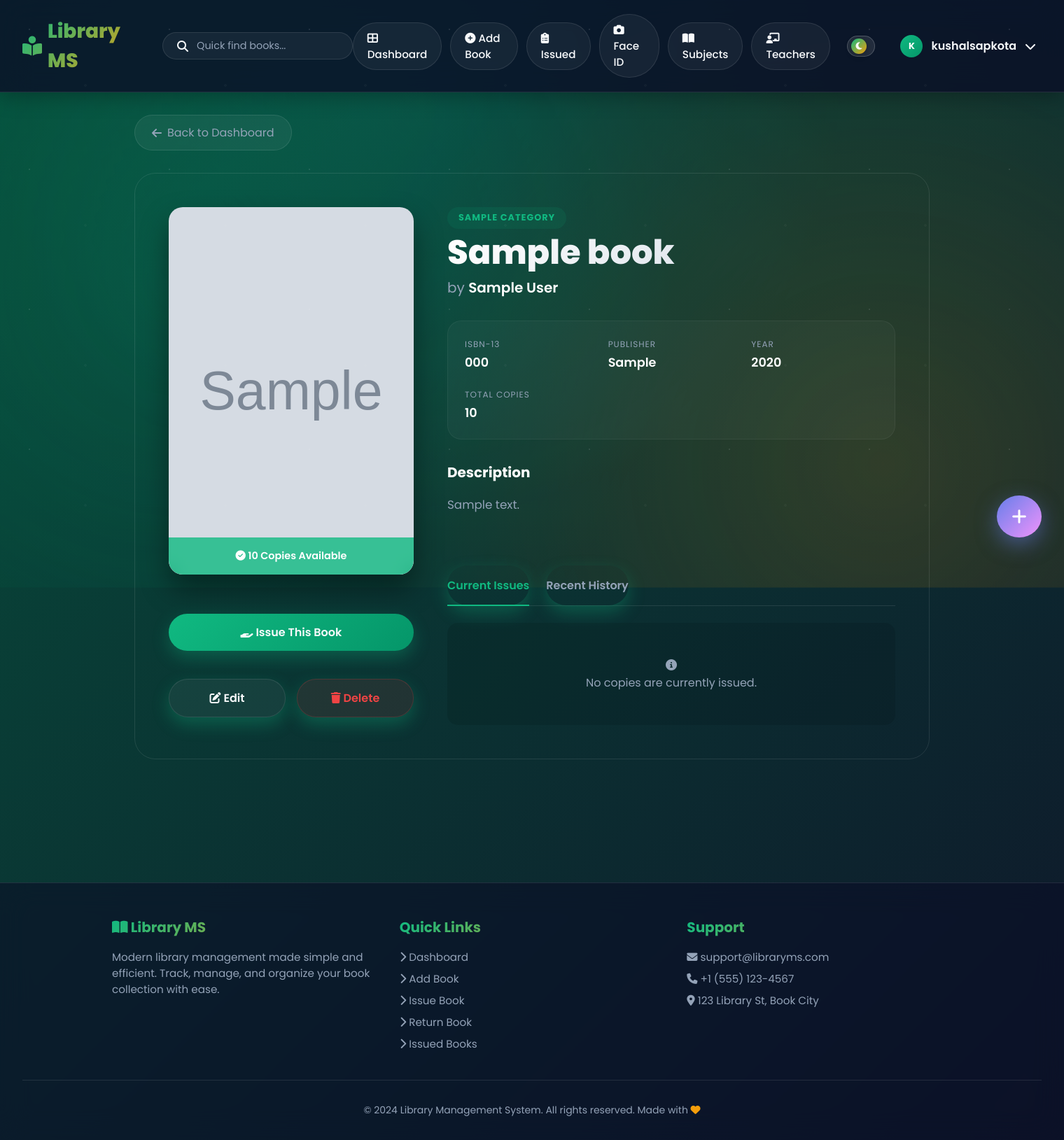
After one commit to kushal867/library, a Django app: page /home/book/1/ in a window 1520 px wide. The commit adds this page. Shown: the whole page at 70% size. Run offline with Django 5.2, Linux system fonts and the light colour scheme; a user stored in the database is signed in; data comes from the database, SQL or seed files in the repository; both versions use the stored data as it was after the commit; tables that the repository leaves empty hold one stand-in row (values such as "Sample post"); grey boxes marked "Sample" are stand-in pictures.

Commit message:
updated in the templates

```diff
--- a/home/templates/base.html
+++ b/home/templates/base.html
@@ -483,7 +483,7 @@
             }
 
             searchTimeout = setTimeout(() => {
-                fetch(`/search_books_api/?q=${encodeURIComponent(query)}`)
+                fetch(`/home/search_books_api/?q=${encodeURIComponent(query)}`)
                     .then(response => response.json())
                     .then(data => {
                         searchResults.innerHTML = '';
--- /dev/null
+++ b/home/templates/home/book_detail.html
@@ -0,0 +1,456 @@
+{% extends 'base.html' %}
+{% load static %}
+
+{% block title %}{{ book.name }} - Library MS{% endblock %}
+
+{% block content %}
+<div class="book-detail-container">
+    <div class="back-navigation">
+        <a href="{% url 'index' %}" class="btn-back ripple">
+            <i class="fas fa-arrow-left"></i> Back to Dashboard
+        </a>
+    </div>
+
+    <div class="book-detail-layout glass-effect">
+        <div class="book-visual">
+            <div class="main-cover">
+                {% if book.cover_image %}
+                    <img src="{{ book.cover_image.url }}" alt="{{ book.name }}">
+                {% else %}
+                    <div class="placeholder-cover-large"><i class="fas fa-book"></i></div>
+                {% endif %}
+                <div class="availability-status {% if available_copies > 0 %}status-available{% else %}status-unavailable{% endif %}">
+                    {% if available_copies > 0 %}
+                        <i class="fas fa-check-circle"></i> {{ available_copies }} Copies Available
+                    {% else %}
+                        <i class="fas fa-times-circle"></i> Out of Stock
+                    {% endif %}
+                </div>
+            </div>
+
+            <div class="quick-actions">
+                {% if available_copies > 0 %}
+                <a href="{% url 'issue_book' %}?book={{ book.isbn }}" class="btn btn-primary ripple-glow full-width">
+                    <i class="fas fa-hand-holding"></i> Issue This Book
+                </a>
+                {% endif %}
+                {% if user.is_staff %}
+                <div class="staff-actions">
+                    <a href="{% url 'edit_book' book.id %}" class="btn btn-glass ripple">
+                        <i class="fas fa-edit"></i> Edit
+                    </a>
+                    <a href="{% url 'delete_book' book.id %}" class="btn btn-danger-glass ripple">
+                        <i class="fas fa-trash"></i> Delete
+                    </a>
+                </div>
+                {% endif %}
+            </div>
+        </div>
+
+        <div class="book-info-section">
+            <div class="book-header">
+                <span class="category-tag">{{ book.category.name }}</span>
+                <h1>{{ book.name }}</h1>
+                <p class="author-name">by <span>{{ book.author }}</span></p>
+            </div>
+
+            <div class="info-grid">
+                <div class="info-item">
+                    <span class="label">ISBN-13</span>
+                    <span class="value">{{ book.isbn }}</span>
+                </div>
+                <div class="info-item">
+                    <span class="label">Publisher</span>
+                    <span class="value">{{ book.publisher|default:"N/A" }}</span>
+                </div>
+                <div class="info-item">
+                    <span class="label">Year</span>
+                    <span class="value">{{ book.publication_year|default:"N/A" }}</span>
+                </div>
+                <div class="info-item">
+                    <span class="label">Total Copies</span>
+                    <span class="value">{{ book.quantity }}</span>
+                </div>
+            </div>
+
+            <div class="description-box">
+                <h3>Description</h3>
+                <p>{{ book.description|default:"No description available for this resource." }}</p>
+            </div>
+
+            <div class="tabs-container">
+                <div class="tabs-header">
+                    <button class="tab-btn active" data-tab="current">Current Issues</button>
+                    <button class="tab-btn" data-tab="history">Recent History</button>
+                </div>
+
+                <div class="tab-content active" id="current">
+                    {% if current_issues %}
+                        <div class="mini-table-wrapper">
+                            <table class="mini-table">
+                                <thead>
+                                    <tr>
+                                        <th>Student</th>
+                                        <th>Issued Date</th>
+                                        <th>Due Date</th>
+                                    </tr>
+                                </thead>
+                                <tbody>
+                                    {% for issue in current_issues %}
+                                    <tr>
+                                        <td>{{ issue.student.user.username }}</td>
+                                        <td>{{ issue.issued_date }}</td>
+                                        <td class="{% if issue.is_overdue %}text-danger{% endif %}">{{ issue.expiry_date }}</td>
+                                    </tr>
+                                    {% endfor %}
+                                </tbody>
+                            </table>
+                        </div>
+                    {% else %}
+                        <div class="empty-tab">
+                            <i class="fas fa-info-circle"></i>
+                            <p>No copies are currently issued.</p>
+                        </div>
+                    {% endif %}
+                </div>
+
+                <div class="tab-content" id="history">
+                    {% if issue_history %}
+                        <div class="mini-table-wrapper">
+                            <table class="mini-table">
+                                <thead>
+                                    <tr>
+                                        <th>Student</th>
+                                        <th>Issued</th>
+                                        <th>Returned</th>
+                                    </tr>
+                                </thead>
+                                <tbody>
+                                    {% for issue in issue_history %}
+                                    <tr>
+                                        <td>{{ issue.student.user.username }}</td>
+                                        <td>{{ issue.issued_date }}</td>
+                                        <td>{{ issue.returned_date|default:"-" }}</td>
+                                    </tr>
+                                    {% endfor %}
+                                </tbody>
+                            </table>
+                        </div>
+                    {% else %}
+                        <div class="empty-tab">
+                            <i class="fas fa-history"></i>
+                            <p>No circulation history available.</p>
+                        </div>
+                    {% endif %}
+                </div>
+            </div>
+        </div>
+    </div>
+</div>
+
+<style>
+.book-detail-container {
+    animation: fadeIn 0.8s ease;
+    padding-bottom: 4rem;
+}
+
+.btn-back {
+    display: inline-flex;
+    align-items: center;
+    gap: 0.5rem;
+    padding: 0.75rem 1.5rem;
+    background: rgba(255, 255, 255, 0.05);
+    border: 1px solid rgba(255, 255, 255, 0.1);
+    border-radius: 50px;
+    color: var(--text-muted);
+    text-decoration: none;
+    transition: all 0.3s ease;
+    margin-bottom: 2rem;
+}
+
+.btn-back:hover {
+    background: rgba(16, 185, 129, 0.1);
+    color: var(--primary);
+    transform: translateX(-5px);
+}
+
+.book-detail-layout {
+    display: grid;
+    grid-template-columns: 350px 1fr;
+    gap: 3rem;
+    padding: 3rem;
+    border-radius: 30px;
+    border: 1px solid rgba(255, 255, 255, 0.1);
+}
+
+.book-visual {
+    display: flex;
+    flex-direction: column;
+    gap: 2rem;
+}
+
+.main-cover {
+    position: relative;
+    border-radius: 20px;
+    overflow: hidden;
+    box-shadow: 0 20px 40px rgba(0, 0, 0, 0.4);
+    aspect-ratio: 2/3;
+    background: rgba(0, 0, 0, 0.2);
+}
+
+.main-cover img {
+    width: 100%;
+    height: 100%;
+    object-fit: cover;
+    transition: transform 0.5s ease;
+}
+
+.main-cover:hover img {
+    transform: scale(1.05);
+}
+
+.placeholder-cover-large {
+    width: 100%;
+    height: 100%;
+    display: flex;
+    align-items: center;
+    justify-content: center;
+    font-size: 5rem;
+    color: rgba(255, 255, 255, 0.1);
+}
+
+.availability-status {
+    position: absolute;
+    bottom: 0;
+    left: 0;
+    right: 0;
+    padding: 1rem;
+    text-align: center;
+    backdrop-filter: blur(10px);
+    font-weight: 600;
+    font-size: 0.9rem;
+}
+
+.status-available {
+    background: rgba(16, 185, 129, 0.8);
+    color: white;
+}
+
+.status-unavailable {
+    background: rgba(239, 68, 68, 0.8);
+    color: white;
+}
+
+.quick-actions {
+    display: flex;
+    flex-direction: column;
+    gap: 1rem;
+}
+
+.staff-actions {
+    display: grid;
+    grid-template-columns: 1fr 1fr;
+    gap: 1rem;
+}
+
+.btn-danger-glass {
+    background: rgba(239, 68, 68, 0.1);
+    color: #ef4444;
+    border: 1px solid rgba(239, 68, 68, 0.2);
+}
+
+.btn-danger-glass:hover {
+    background: #ef4444;
+    color: white;
+    box-shadow: 0 10px 20px rgba(239, 68, 68, 0.3);
+}
+
+.book-info-section {
+    display: flex;
+    flex-direction: column;
+    gap: 2rem;
+}
+
+.book-header h1 {
+    font-size: 3rem;
+    font-weight: 800;
+    margin: 0.5rem 0;
+    line-height: 1.1;
+    background: linear-gradient(135deg, #fff 0%, #cbd5e1 100%);
+    -webkit-background-clip: text;
+    background-clip: text;
+    -webkit-text-fill-color: transparent;
+}
+
+.category-tag {
+    display: inline-block;
+    padding: 0.4rem 1rem;
+    background: rgba(16, 185, 129, 0.1);
+    color: var(--primary);
+    border-radius: 50px;
+    font-size: 0.8rem;
+    font-weight: 700;
+    text-transform: uppercase;
+    letter-spacing: 1px;
+}
+
+.author-name {
+    font-size: 1.25rem;
+    color: var(--text-muted);
+}
+
+.author-name span {
+    color: white;
+    font-weight: 600;
+}
+
+.info-grid {
+    display: grid;
+    grid-template-columns: repeat(auto-fit, minmax(150px, 1fr));
+    gap: 1.5rem;
+    padding: 1.5rem;
+    background: rgba(255, 255, 255, 0.03);
+    border-radius: 20px;
+    border: 1px solid rgba(255, 255, 255, 0.05);
+}
+
+.info-item {
+    display: flex;
+    flex-direction: column;
+    gap: 0.25rem;
+}
+
+.info-item .label {
+    font-size: 0.75rem;
+    text-transform: uppercase;
+    color: var(--text-muted);
+    letter-spacing: 1px;
+}
+
+.info-item .value {
+    font-size: 1.1rem;
+    font-weight: 600;
+    color: white;
+}
+
+.description-box h3 {
+    font-size: 1.25rem;
+    margin-bottom: 1rem;
+    color: white;
+}
+
+.description-box p {
+    color: var(--text-muted);
+    line-height: 1.8;
+    font-size: 1.05rem;
+}
+
+.tabs-container {
+    margin-top: 1rem;
+}
+
+.tabs-header {
+    display: flex;
+    gap: 1.5rem;
+    border-bottom: 1px solid rgba(255, 255, 255, 0.1);
+    margin-bottom: 1.5rem;
+}
+
+.tab-btn {
+    background: none;
+    border: none;
+    padding: 1rem 0;
+    color: var(--text-muted);
+    font-weight: 600;
+    cursor: pointer;
+    position: relative;
+    transition: color 0.3s ease;
+}
+
+.tab-btn.active {
+    color: var(--primary);
+}
+
+.tab-btn.active::after {
+    content: '';
+    position: absolute;
+    bottom: -1px;
+    left: 0;
+    width: 100%;
+    height: 2px;
+    background: var(--primary);
+}
+
+.tab-content {
+    display: none;
+}
+
+.tab-content.active {
+    display: block;
+    animation: fadeIn 0.4s ease;
+}
+
+.mini-table-wrapper {
+    overflow-x: auto;
+}
+
+.mini-table {
+    width: 100%;
+    border-collapse: collapse;
+}
+
+.mini-table th {
+    text-align: left;
+    padding: 1rem;
+    font-size: 0.8rem;
+    color: var(--text-muted);
+    text-transform: uppercase;
+}
+
+.mini-table td {
+    padding: 1rem;
+    border-top: 1px solid rgba(255, 255, 255, 0.05);
+    color: white;
+}
+
+.empty-tab {
+    text-align: center;
+    padding: 3rem;
+    color: var(--text-muted);
+    background: rgba(0, 0, 0, 0.1);
+    border-radius: 15px;
+}
+
+@media (max-width: 968px) {
+    .book-detail-layout {
+        grid-template-columns: 1fr;
+        padding: 1.5rem;
+    }
+
+    .book-visual {
+        max-width: 400px;
+        margin: 0 auto;
+        width: 100%;
+    }
+}
+</style>
+
+<script>
+document.addEventListener('DOMContentLoaded', () => {
+    const tabs = document.querySelectorAll('.tab-btn');
+    const contents = document.querySelectorAll('.tab-content');
+
+    tabs.forEach(tab => {
+        tab.addEventListener('click', () => {
+            const target = tab.dataset.tab;
+
+            tabs.forEach(t => t.classList.remove('active'));
+            contents.forEach(c => c.classList.remove('active'));
+
+            tab.classList.add('active');
+            document.getElementById(target).classList.add('active');
+        });
+    });
+});
+</script>
+{% endblock %}
--- a/home/templates/home/issue_book.html
+++ b/home/templates/home/issue_book.html
@@ -90,7 +90,7 @@
         }
 
         // Fetch book details via search API (filtering by ISBN)
-        fetch(`/search_books_api/?q=${isbn}`)
+        fetch(`/home/search_books_api/?q=${isbn}`)
             .then(response => response.json())
             .then(data => {
                 const book = data.results.find(b => b.isbn === isbn);
--- a/home/urls.py
+++ b/home/urls.py
@@ -10,6 +10,8 @@ urlpatterns = [
     path('issued_books/', views.view_issued_books, name='view_issued_books'),
     path('overdue_books/', views.view_overdue_books, name='overdue_books'),
     path('delete_book/<int:myid>/', views.delete_book, name='delete_book'),
+    path('book/<int:book_id>/', views.book_detail, name='book_detail'),
+    path('statistics/', views.library_statistics, name='library_statistics'),
 
     # Teacher & Subject Management
     path('subjects/', views.subject_list, name='subject_list'),
@@ -20,5 +22,6 @@ urlpatterns = [
     path('teachers/edit/<int:pk>/', views.edit_teacher, name='edit_teacher'),
     path('teachers/delete/<int:pk>/', views.delete_teacher, name='delete_teacher'),
     path('student/qr/<int:student_id>/', views.student_qr_code, name='student_qr_code'),
+    path('dashboard/student/', views.student_dashboard, name='student_dashboard'),
     path('search_books_api/', views.search_books_api, name='search_books_api'),
 ]
```
Also changed, not shown: db.sqlite3.
